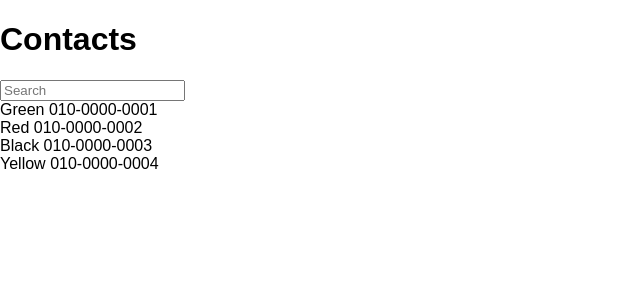
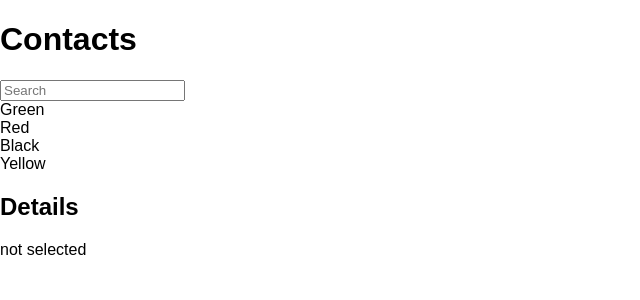
Before and after one commit to fcsn/react_contactapp, a React (Create React App) app: page / in a window 1280 px wide. Shown: the top 300 px of the page, without its empty margins (0-640 px from the left). Built offline with nearby package versions, Linux system fonts and the light colour scheme.

Commit message:
add select feat in contactDetails.js, cotactMain.js and contactInfo.js

```diff
--- a/src/App.js
+++ b/src/App.js
@@ -1,5 +1,4 @@
 import React, { Component } from 'react';
-import ContactInfo from './components/contactInfo'
 import ContactMain from './components/contactMain'
 
 class App extends Component {
--- /dev/null
+++ b/src/components/contactDetails.js
@@ -0,0 +1,28 @@
+import React from 'react';
+
+export default class ContactDetails extends React.Component {
+  render() {
+
+    const details = (
+      <div>
+        <p>{this.props.contact.name}</p>
+        <p>{this.props.contact.phone}</p>
+      </div>
+    );
+    const blank = (<div>not selected</div>);
+
+    return(
+      <div>
+        <h2>Details</h2>
+        {this.props.isSelected ? details : blank}
+      </div>
+    );
+  }
+}
+
+ContactDetails.defaultProps = {
+  contact: {
+    name: '',
+    phone:''
+  }
+};
--- a/src/components/contactInfo.js
+++ b/src/components/contactInfo.js
@@ -2,10 +2,8 @@
 
 export default class ContactInfo extends React.Component {
   render() {
-    return(
-      <div>
-      {this.props.contact.name} {this.props.contact.phone}
-      </div>
+      return(
+        <div onClick={this.props.onClick}>{this.props.contact.name}</div>
     );
   }
 }
--- a/src/components/contactMain.js
+++ b/src/components/contactMain.js
@@ -1,10 +1,13 @@
 import React from 'react';
 import ContactInfo from './contactInfo';
+import ContactDetails from './contactDetails';
 
 export default class ContactMain extends React.Component {
+
   constructor(props) {
     super(props);
     this.state = {
+      selectedKey: -1,
       keyword: '',
       contactData: [{
         name: 'Green',
@@ -21,13 +24,22 @@
       }]
     }
     this.handleChange = this.handleChange.bind(this);
+    this.handleClick = this.handleClick.bind(this);
   };
 
   handleChange(e) {
     this.setState({
       keyword: e.target.value
-    })
+    });
   }
+
+  handleClick(key) {
+    this.setState({
+      selectedKey: key
+    }); //selectedKey를 받은 파라미터(key)로 바꿔줌
+    console.log(key, 'is selected');
+  }
+
 
   render() {
     const mapToComponents = (data) => {
@@ -39,7 +51,7 @@
         }
       );
       return data.map((contact, i) => {
-        return (<ContactInfo contact={contact} key={i}/>);
+        return (<ContactInfo contact={contact} key={i} onClick={() => this.handleClick(i)}/>);
       });
     };
 
@@ -53,6 +65,8 @@
           onChange={this.handleChange}
         />
         <div>{mapToComponents(this.state.contactData)}</div>
+        <ContactDetails isSelected={this.state.selectedKey != -1}
+                        contact={this.state.contactData[this.state.selectedKey]}/>
       </div>
     );
   }
```
